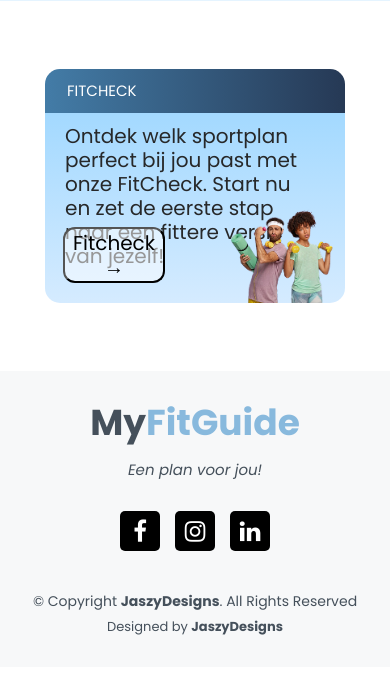
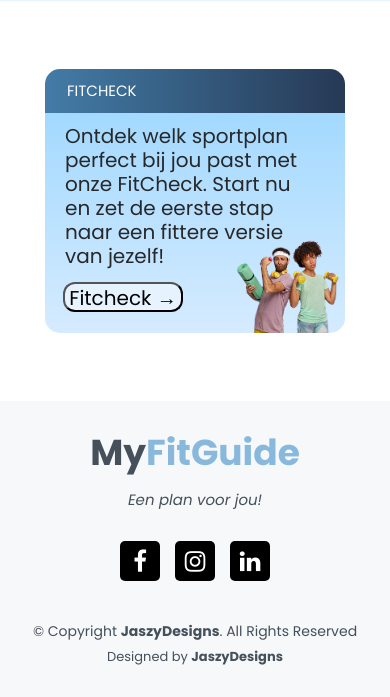
Before and after one commit to jaszy-md/MyGitguide-web, a PHP site: page / in a window 390 px wide. Shown: the part 1521-2218 px from the top of the page. Before the commit the page ends 2156 px from the top, so only its background shows below. Run offline with PHP 8.4, Linux system fonts and the light colour scheme.

Commit message:
complete 2.0

```diff
--- a/Header.php
+++ b/Header.php
@@ -38,7 +38,7 @@
   <header id="header" class="d-flex flex-column justify-content-center">
     <div class="wrapper">
       <nav id="navbar" class="navbar nav-menu">
-        <ul class="nav-links"> <!-- 1x class voor alle links -->
+        <ul class="nav-links">
           <li><a href="index.php"><i class="material-icons-outlined">home</i> <span>Home</span></a></li>
           <li><a href="sportplan.php"><i class="material-icons-outlined">directions_run</i> <span>Sportplan</span></a></li>
           <li><a href="bookings.php"><i class="material-icons-outlined">event_available</i> <span>Afspraak</span></a></li>
--- a/assets/css/indexStyle.css
+++ b/assets/css/indexStyle.css
@@ -107,7 +107,7 @@
     min-height: 190px;
   }
   .block-content-call {
-    height: 190px;
+    height: 220px;
     background: linear-gradient(to bottom, #a3d9ff, #d5ebff);
     display: flex;
     flex-direction: column;
@@ -117,21 +117,22 @@
     position: relative;
   }
   .fitcheck-btn {
-    width: 34%;
+    width: 40%;
     border-radius: 12px;
     background-color: rgba(255, 255, 255, 0.519);
     padding: 2px;
     position: absolute;
     bottom: 5%;
-    left: 23%;
+    left: 26%;
     transform: translateX(-50%);
+    height: 30px;
   }
   .fitcheck-image-call {
     width: 39%;
     height: auto;
     position: absolute;
     bottom: 0%;
-    left: 78%;
+    left: 80%;
     transform: translateX(-50%);
   }
   .fitcheck-call-text {
--- a/assets/js/fitcheck.js
+++ b/assets/js/fitcheck.js
@@ -75,7 +75,6 @@ document.addEventListener("DOMContentLoaded", function () {
             }
         }
 
-        // ✅ Hier voegen we HTML toe voor styling
         popupText.innerHTML = `
             <p>Jouw aanbevolen pakket is:</p>
             <strong class="popup-package">${bestPackage}</strong>
```
Also changed, not shown: assets/css/contactStyle.css (+8 -0 lines).
